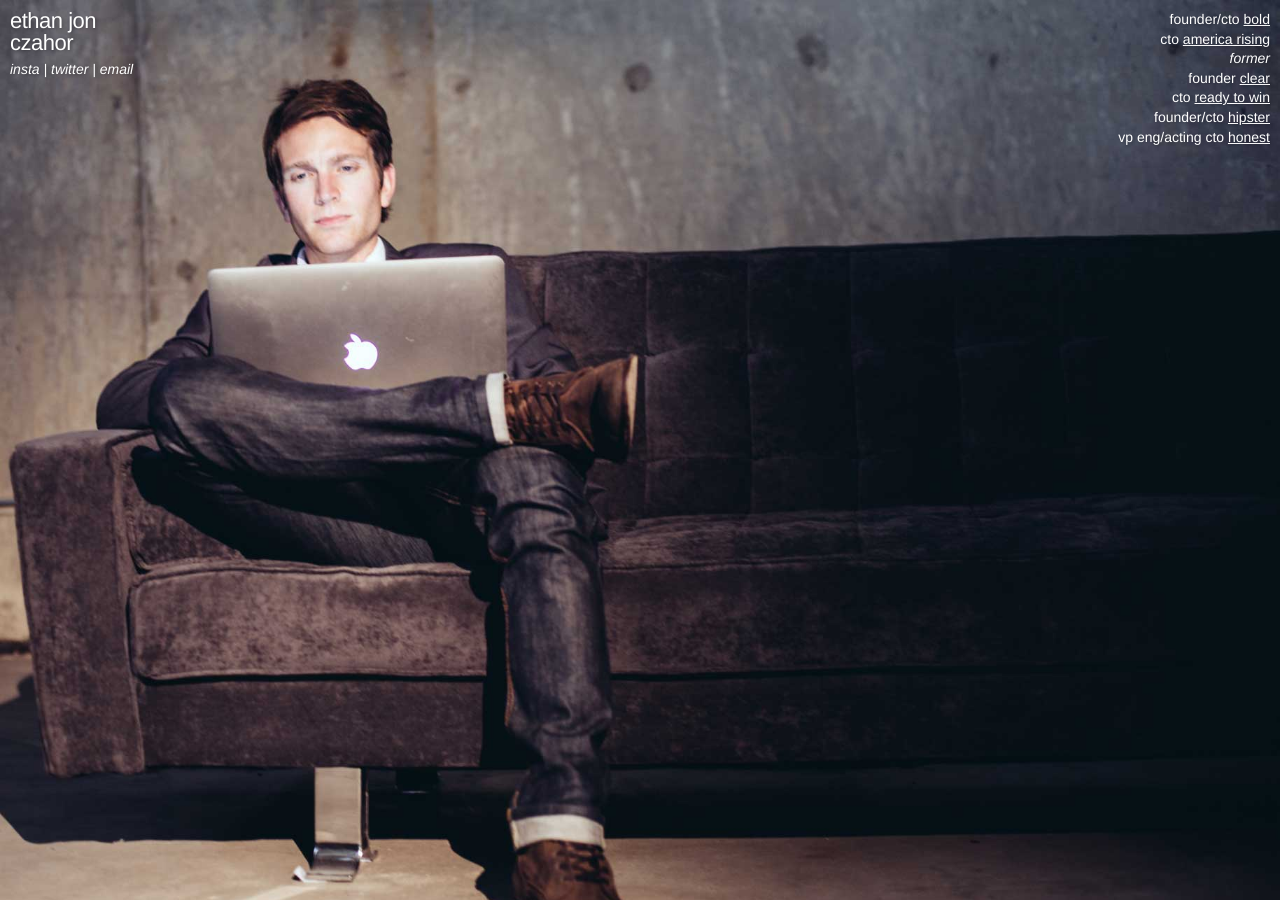
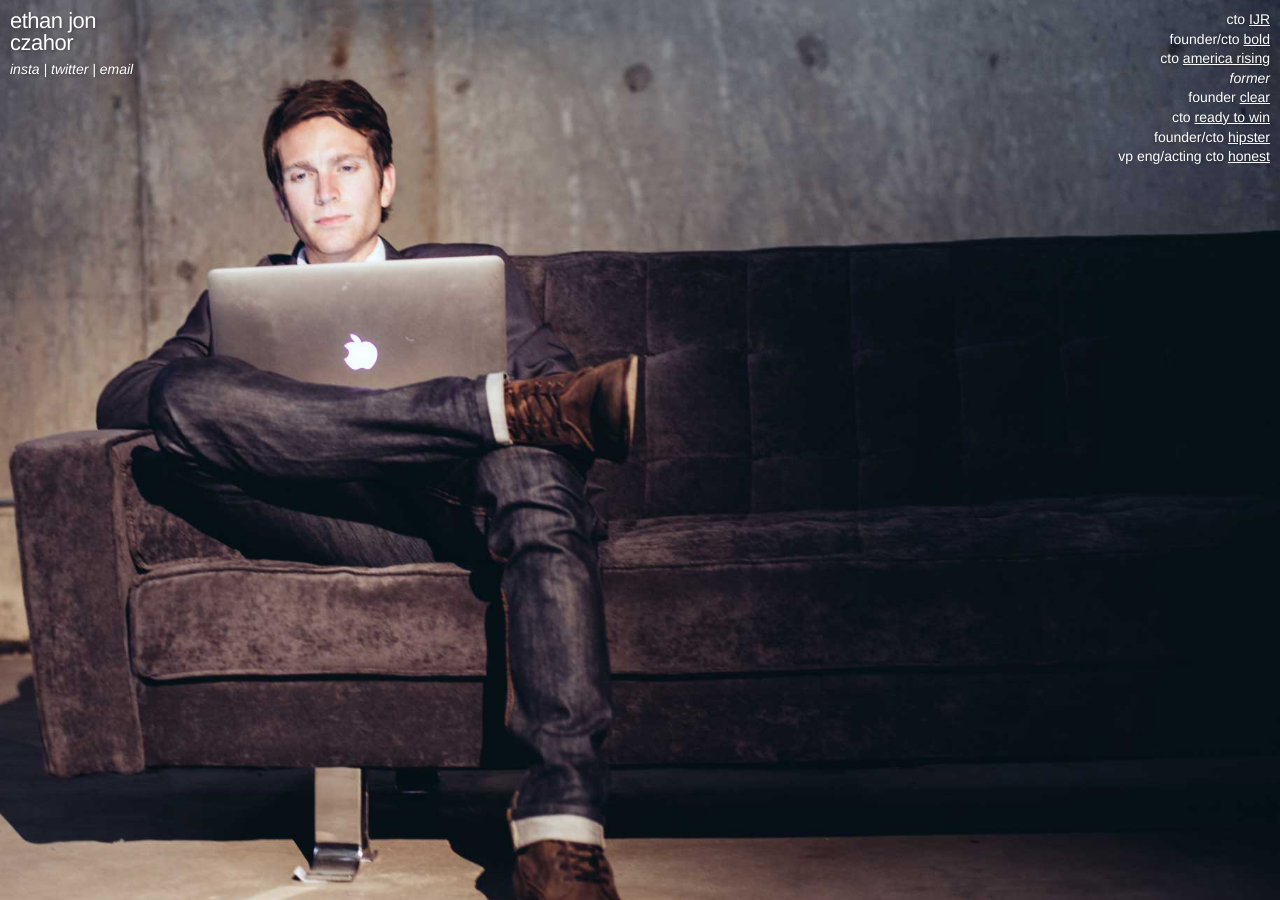
Before and after one commit to czahor/czahor.github.io, a Jekyll site: the page built from index.html, in a window 1280 px wide. Built offline with Jekyll 4.4.1, drawn with Linux system fonts in a browser that asks for light colours; Markdown is read by kramdown in place of the engine named in the settings.

Commit message:
Update default.html

```diff
--- a/_layouts/default.html
+++ b/_layouts/default.html
@@ -34,6 +34,7 @@
       <a href="mailto:ethan@czahor.com" target="_blank">email</a>
     </h3>
     <h3 class="resume animated slideInRight">
+      cto <a href="httsp://ijr.com" target="_blank">IJR</a><br>
       founder/cto <a href="http://bold.global" target="_blank">bold</a><br>
       cto <a href="https://www.americarisingpac.org" target="_blank">america rising</a><br>
       <em>former</em><br>
```
